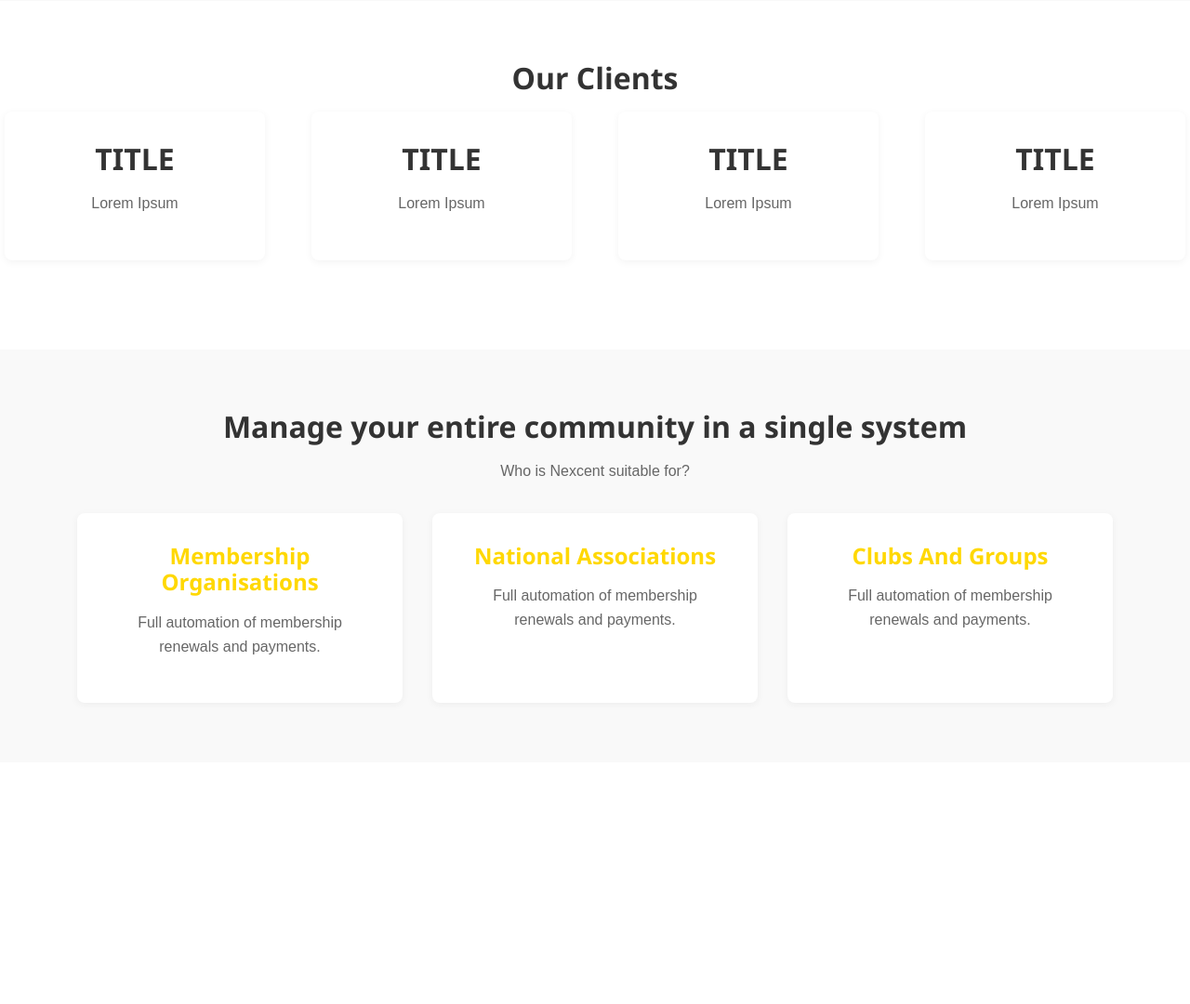
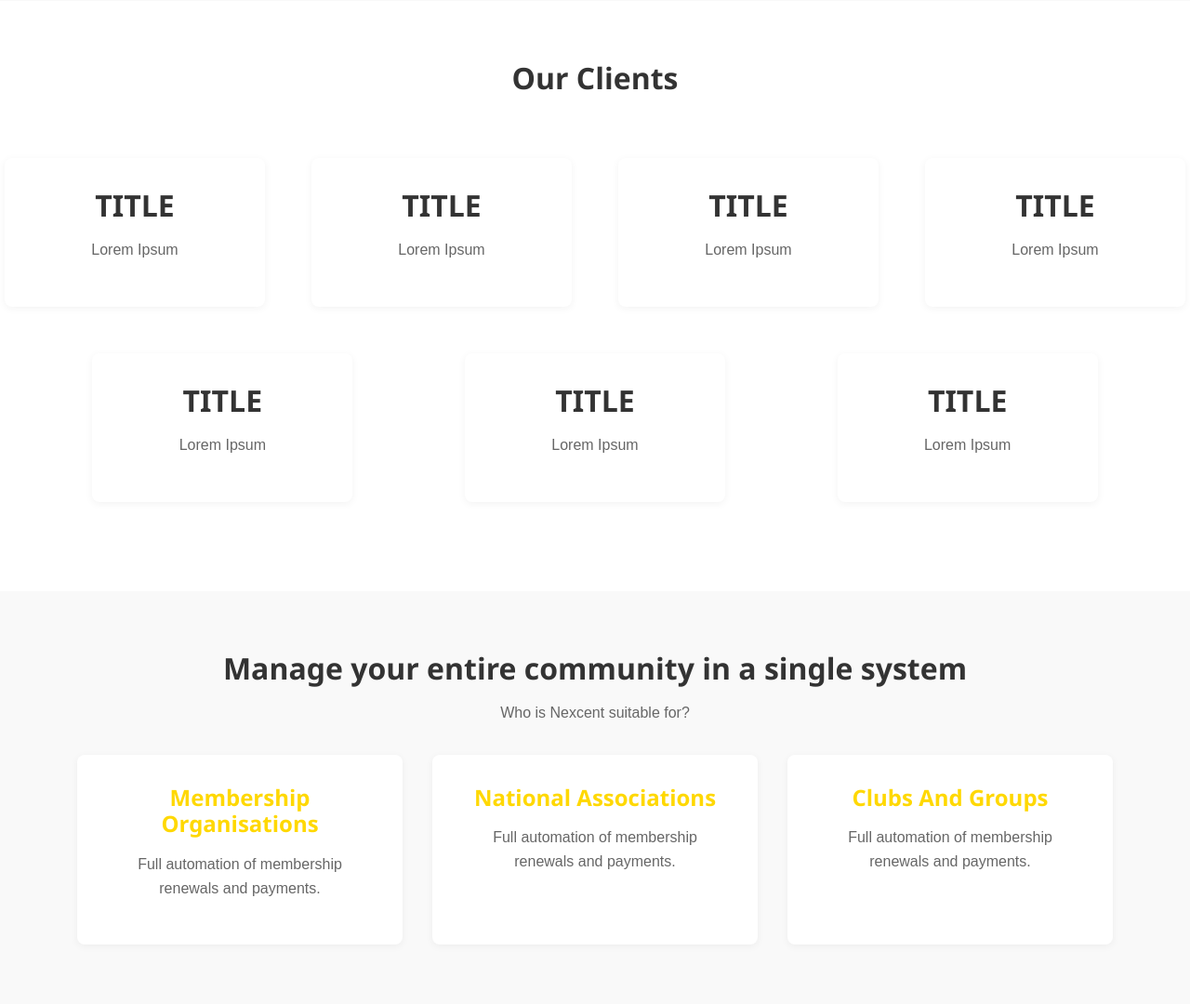
Before and after one commit to thurazaw-mkn/techtonic_shangya_frontend, a PHP site: page / in a window 1280 px wide. Shown: the part 403-1483 px from the top of the page at 93% size. Before the commit the page ends 1161 px from the top, so only its background shows below. Run offline with PHP 8.4, Linux system fonts and the light colour scheme; some libraries are stand-ins or nearby versions.

Commit message:
add clients more

```diff
--- a/assets/css/clients.css
+++ b/assets/css/clients.css
@@ -34,10 +34,17 @@
 
 .card {
   background-color: white;
-  border-radius: 8px;
+  border-radius: 100px;
   box-shadow: 0 4px 8px rgba(0, 0, 0, 0.1);
   width: 280px;
   padding: 25px;
   position: relative;
   transition: transform 0.3s ease, box-shadow 0.3s ease;
 }
+
+.padding-top{
+  padding-top: 50px;
+}
+.radius{
+  border-radius: 100px;
+}
--- a/index.html
+++ b/index.html
@@ -47,7 +47,21 @@
     <div class="container">
       <h2>Our Clients</h2>
 
-      <div class="client-card-gap">
+      <div class="client-card-gap padding-top">
+
+        <div class="cards-container">
+          <div class="card radius">
+            <h2 class="card-title">TITLE</h2>
+            <p class="card-text">Lorem Ipsum</p>
+          </div>
+        </div>
+
+        <div class="cards-container">
+          <div class="card ">
+            <h2 class="card-title">TITLE</h2>
+            <p class="card-text">Lorem Ipsum</p>
+          </div>
+        </div>
 
         <div class="cards-container">
           <div class="card">
@@ -55,6 +69,17 @@
             <p class="card-text">Lorem Ipsum</p>
           </div>
         </div>
+
+        <div class="cards-container">
+          <div class="card">
+            <h2 class="card-title">TITLE</h2>
+            <p class="card-text">Lorem Ipsum</p>
+          </div>
+        </div>
+
+      </div>
+
+      <div class="client-card-gap padding-top border-radius">
 
         <div class="cards-container">
           <div class="card">
```
